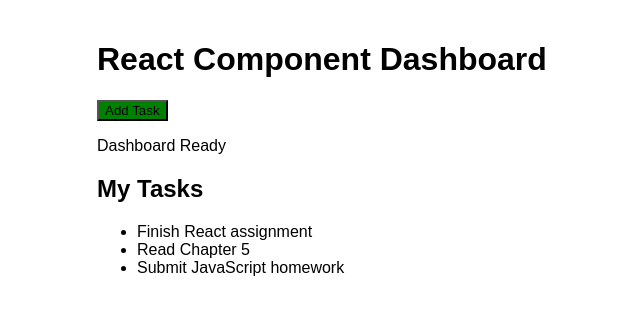
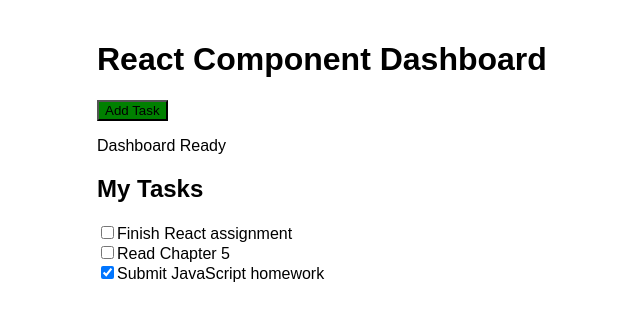
Before and after one commit to ATamez92/react-component-dashboard, a React (Vite) app: page / in a window 1280 px wide. Shown: the top 318 px of the page, without its empty margins (113-753 px from the left). Built offline with nearby package versions, Linux system fonts and the light colour scheme.

Commit message:
Implement React state and task completion toggling

```diff
--- a/src/App.css
+++ b/src/App.css
@@ -3,3 +3,10 @@
   margin: 0 auto;
   padding: 20px;
 }
+
+/* Remove the default bullet points and left indentation
+   from the task list while retaining its HTML structure. */
+ul {
+  list-style: none;
+  padding-left: 0;
+}
--- a/src/App.jsx
+++ b/src/App.jsx
@@ -1,12 +1,30 @@
+import { useState } from 'react'
 import './App.css'
 import Header from './components/Header'
 import TaskList from './components/TaskList'
 
-// App is the root functional component of our React application.
-// It returns JSX describing the elements React should display.
+// App manages shared task state and renders the main components.
 function App() {
   // Controls which message is displayed using a boolean.
   const isReady = true;
+
+  // Store the task array in React state so its changes
+  // can trigger updates to the interface.
+  const [tasks, setTasks] = useState([
+    { id: 1, title: "Finish React assignment", done: false },
+    { id: 2, title: "Read Chapter 5", done: false },
+    { id: 3, title: "Submit JavaScript homework", done: true }
+  ])
+
+  // Update the completion status of the task matching the given ID.
+  // map() creates a new array, while spread copies the matching object.
+  const toggleTask = (id) => {
+    setTasks(tasks.map(task =>
+      task.id === id
+      ? { ...task, done: !task.done }
+      : task
+    ))
+  }
 
   return (
     <div className="container">
@@ -17,8 +35,8 @@ function App() {
       {/* Display a message based on the isReady condition. */}
       <p>{isReady ? "Dashboard Ready" : "Dashboard Not Ready"}</p>
 
-      {/* Render the TaskList component below the header. */ }
-      <TaskList />
+      {/* Pass both the task data and the function for updating it. */ }
+      <TaskList tasks={tasks} toggleTask={toggleTask} />
 
     </div>
   )
--- a/src/components/TaskItem.jsx
+++ b/src/components/TaskItem.jsx
@@ -1,10 +1,20 @@
-// Receive an individual task object through props.
-// Each instance of TaskItem displays one task.
-const TaskItem = ({ task }) => {
+// Receive the task object and the function used
+// to update its completion status.
+const TaskItem = ({ task, toggleTask }) => {
     return (
         <li>
-            {/* Display the title property of the received task object. */}
-            {task.title}
+            <label>
+                {/* The checkbox is controlled by the task's done property.
+            Its onChange handler calls toggleTask with this task's ID. */}
+                <input
+                    type="checkbox"
+                    checked={task.done}
+                    onChange={() => toggleTask(task.id)}
+                    />
+
+                    {/* Display the task title beside its checkbox. */}
+                    <span>{task.title}</span>
+            </label>
         </li>
     )
 }
--- a/src/components/TaskList.jsx
+++ b/src/components/TaskList.jsx
@@ -1,25 +1,21 @@
 import TaskItem from './TaskItem'
 
-// TaskList stores and displays an array of task objects.
-const TaskList = () => {
-
-  // Define three task objects with an ID, title,
-  // and boolean indicating whether they are completed.
-  const tasks = [
-    { id: 1, title: "Finish React assignment", done: false },
-    { id: 2, title: "Read Chapter 5", done: false },
-    { id: 3, title: "Submit JavaScript homework", done: true }
-  ]
-
+// Receive the task array and completion callback from App.
+// TaskList forwards the callback to its child components.
+const TaskList = ({ tasks, toggleTask }) => {
   return (
     <section>
       <h2>My Tasks</h2>
 
-      {/* Iterate through tasks and render a TaskItem component
-          for each object, passing that object through props. */}
+      {/* Create a TaskItem for every task and pass along
+          the task object and completion callback. */}
       <ul>
         {tasks.map(task => (
-          <TaskItem key={task.id} task={task} />
+          <TaskItem
+            key={task.id}
+            task={task}
+            toggleTask={toggleTask}
+          />
         ))}
       </ul>
 
```
